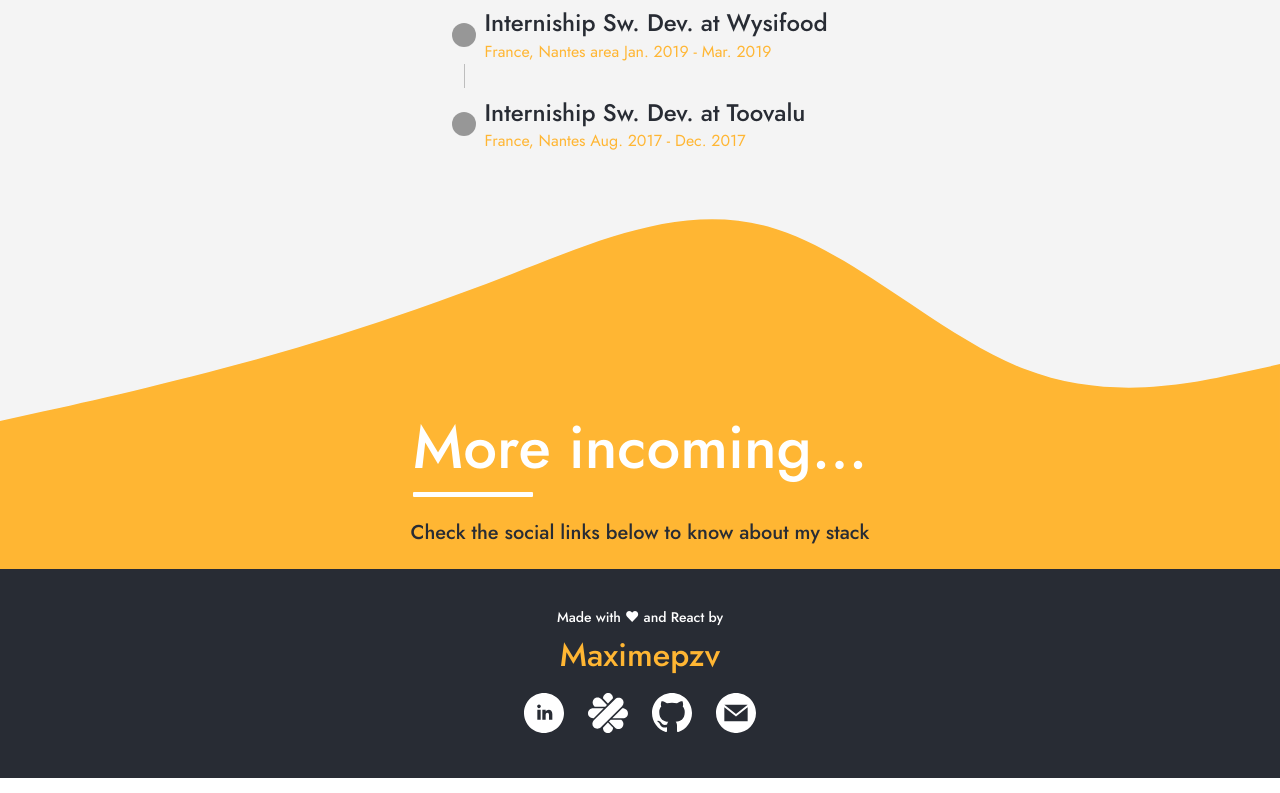
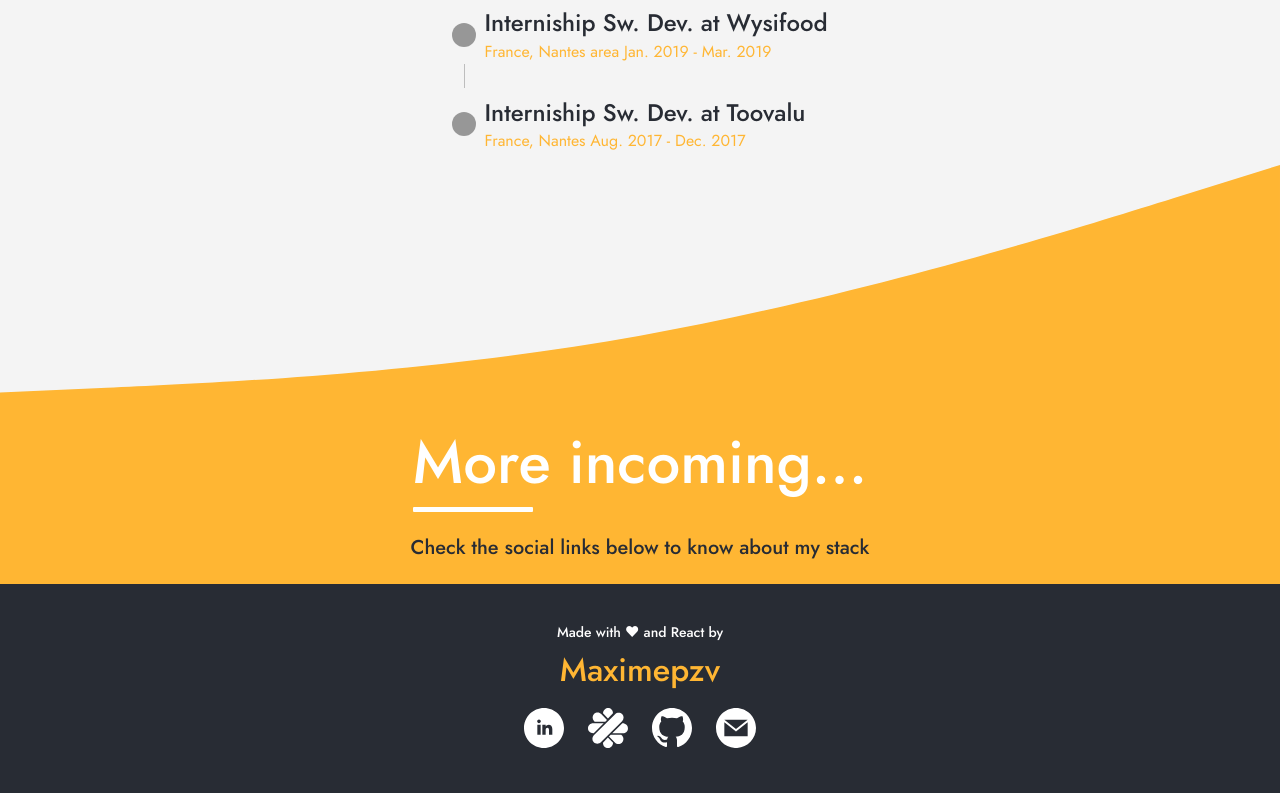
Before and after one commit to Maximepzv/Resume, a React (Create React App) app: page / in a window 1280 px wide. Shown: the part 1978-2771 px from the top of the page. Built offline with nearby package versions, Linux system fonts and the light colour scheme.

Commit message:
Edit bottom wave

```diff
--- a/src/components/More/index.css
+++ b/src/components/More/index.css
@@ -6,7 +6,7 @@
     display: flex;
     flex-wrap: wrap;
     place-content: center;
-    padding: 0 0 20px 0;
+    padding: 15px 0 20px 0;
 }
 
 .more-title {
--- a/src/components/More/index.js
+++ b/src/components/More/index.js
@@ -40,7 +40,7 @@ export default () => {
 
   return (
     <div>
-      <svg className={classes.wave} xmlns="http://www.w3.org/2000/svg" viewBox="0 0 1440 320"><path fill="#FFB633" fill-opacity="1" d="M0,288L48,277.3C96,267,192,245,288,218.7C384,192,480,160,576,122.7C672,85,768,43,864,69.3C960,96,1056,192,1152,229.3C1248,267,1344,245,1392,234.7L1440,224L1440,320L1392,320C1344,320,1248,320,1152,320C1056,320,960,320,864,320C768,320,672,320,576,320C480,320,384,320,288,320C192,320,96,320,48,320L0,320Z"></path></svg>
+      <svg className={classes.wave} xmlns="http://www.w3.org/2000/svg" viewBox="0 0 1440 320"><path fill="#FFB633" fill-opacity="1" d="M0,256L120,250.7C240,245,480,235,720,192C960,149,1200,75,1320,37.3L1440,0L1440,320L1320,320C1200,320,960,320,720,320C480,320,240,320,120,320L0,320Z"></path></svg>
       <div className="more-root">
         <Container maxWidth="xl">
           <div className="more-wrapper">
```
